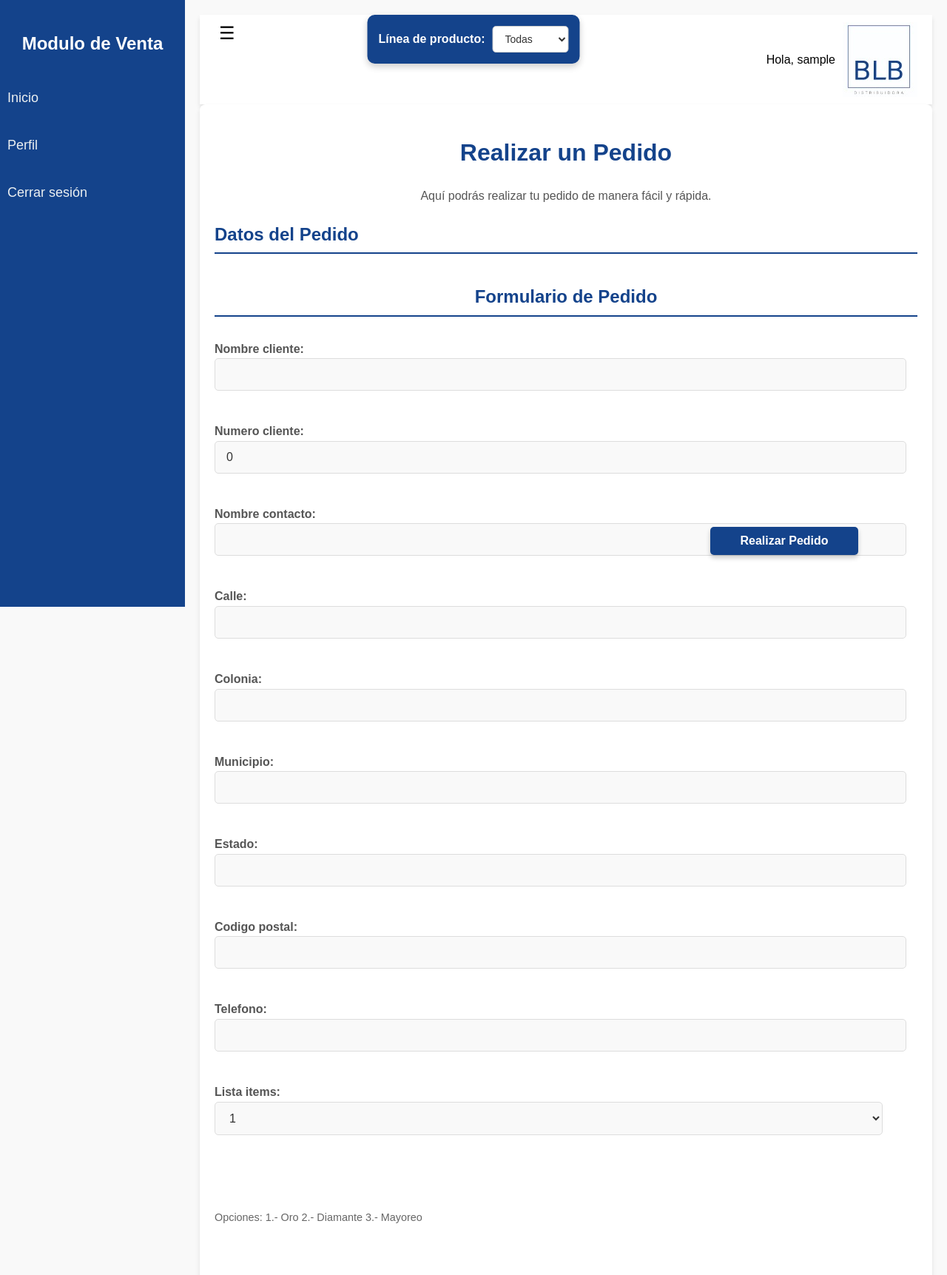
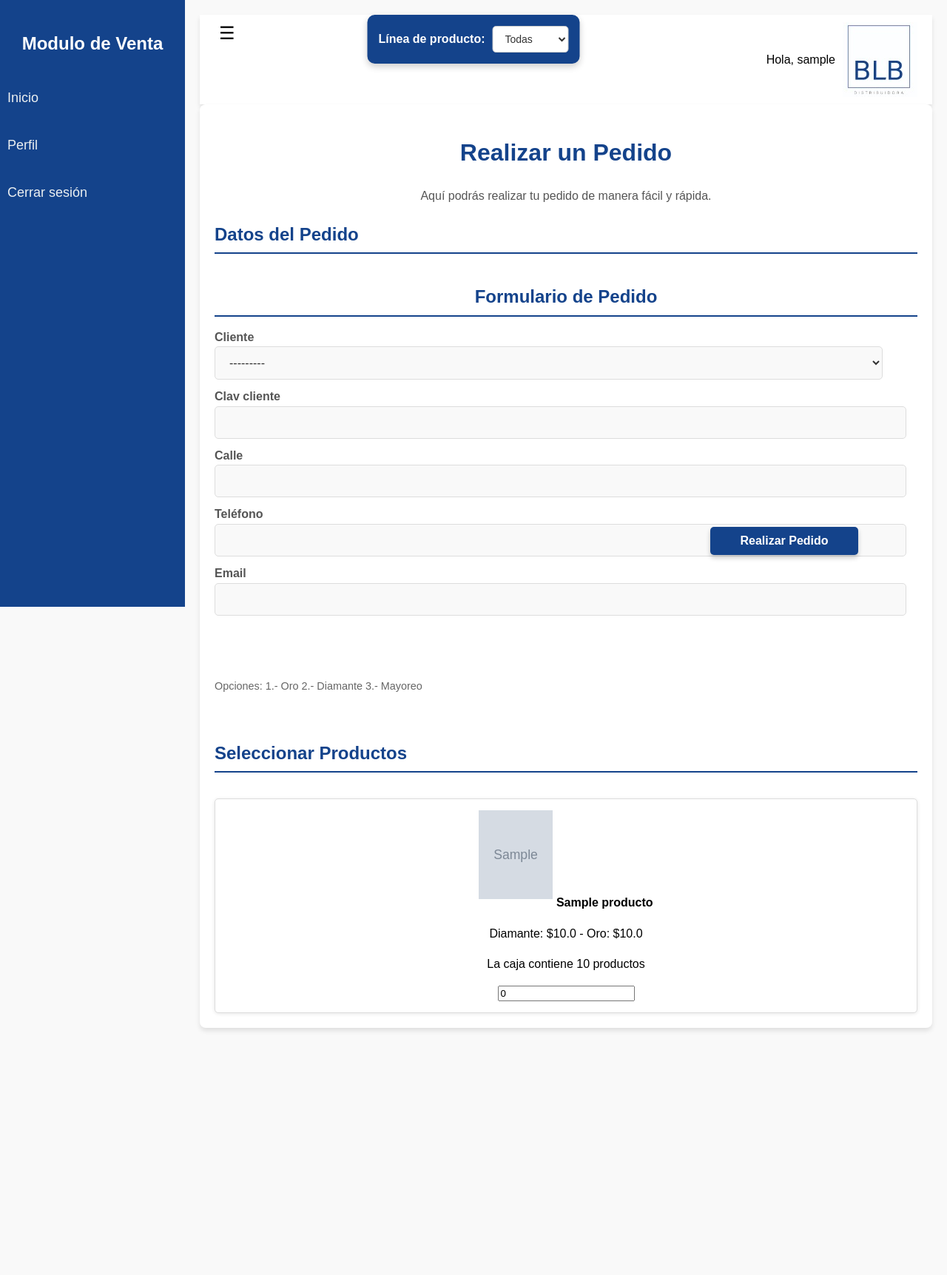
Before and after one commit to T-crtl/ventas, a Django app: page /modulo_ventas/realizar_pedido/ in a window 1280 px wide. Shown: the top 1723 px of the page at 74% size. After the commit the page ends 1393 px from the top, so only its background shows below. Run offline with Django 5.2, Linux system fonts and the light colour scheme; a user stored in the database is signed in; tables that the repository leaves empty hold one stand-in row (values such as "Sample post"); grey boxes marked "Sample" are stand-in pictures.

Commit message:
integrate clients ajax

```diff
--- a/modulo_ventas/forms.py
+++ b/modulo_ventas/forms.py
@@ -1,12 +1,15 @@
 from django import forms
-from .models import Pedido, Producto, DetallePedido
+from .models import Pedido, Producto, DetallePedido, Client
 from django.utils.safestring import mark_safe
 
 
 class PedidoForm(forms.ModelForm):
     class Meta:
         model = Pedido
-        fields = ['nombre_cliente', 'numero_cliente', 'nombre_contacto', 'calle', 'colonia', 'municipio', 'estado', 'codigo_postal', 'telefono', 'lista_items']
+        fields = ['nombre_contacto', 'calle', 'colonia', 'municipio', 'estado', 'codigo_postal', 'telefono', 'lista_items', 'estatus']
+
+    # Cambiar el campo cliente a un ModelChoiceField
+    cliente = forms.ModelChoiceField(queryset=Client.objects.all(), required=True)
 
 class DetallePedidoForm(forms.Form):
     # Creamos dinámicamente los campos de cantidades
--- a/modulo_ventas/models.py
+++ b/modulo_ventas/models.py
@@ -2,6 +2,43 @@
 from django.contrib.auth.models import User
 
 # Create your models here.
+
+class Client(models.Model):
+
+    CLASIF_CHOICES = [
+        ('FORANEO', 'FORANEO'),
+        ('LOCAL', 'LOCAL'),
+    ]
+
+    clave_cliente = models.BigIntegerField(unique=True)
+    nombre_cliente = models.CharField(verbose_name='Nombre de cliente' ,max_length=255, null=True, blank=True)
+    rfc = models.CharField(verbose_name='rfc de cliente',max_length=255, null=True, blank=True)
+    calle = models.CharField(verbose_name='calle',max_length=255, null=True, blank=True)
+    numint = models.CharField(verbose_name='numero interior', max_length=255, null=True, blank=True)
+    numext = models.CharField(verbose_name='numero exterior' ,max_length=255, null=True, blank=True)
+    colonia = models.CharField(verbose_name='Nombre de colonia',max_length=255, null=True, blank=True)
+    codigo = models.CharField(verbose_name='codigo postal' ,null=True, blank=True, max_length=5)
+    municipio = models.CharField(verbose_name='nombre de municipio', max_length=255, null=True, blank=True)
+    estado = models.CharField(verbose_name='nombre de estado', max_length=255, null=True, blank=True)
+    pais = models.CharField(verbose_name='nombre pais' ,max_length=255, blank=True, null=True)
+    telefono = models.CharField(verbose_name='numero de telefono' ,max_length=255, blank=True, null=True)
+    clasificacion = models.CharField(
+        max_length=20,
+        choices=CLASIF_CHOICES,
+        null=True,
+        blank=True,
+    )
+    curp = models.CharField(verbose_name='curp de cliente' ,max_length=18, null=True, blank= True)
+    email = models.EmailField(verbose_name='email cliente' ,max_length=255, null=True, blank=True)
+
+    def __str__(self):
+        return self.nombre_cliente
+
+    class Meta:
+        verbose_name = 'Cliente'
+        verbose_name_plural = 'Clientes'
+        ordering = ['nombre_cliente']
+
 class Pedido(models.Model):
     ESTATUS_CHOICES = [
         ('pendiente', 'Pendiente'),
@@ -9,7 +46,7 @@
         ('enviado', 'Enviado'),
     ]
 
-    nombre_cliente = models.CharField(max_length=255)
+    nombre_cliente = models.ForeignKey(Client, on_delete=models.CASCADE)
     numero_cliente = models.IntegerField(default=0)
     nombre_contacto = models.CharField(max_length=255, null=True, blank=True)
     fecha_creacion = models.DateTimeField(auto_now_add=True)
@@ -72,39 +109,3 @@
 
     def __str__(self):
         return f"{self.producto.nombre_producto} x {self.cantidad}"
-
-class Client(models.Model):
-
-    CLASIF_CHOICES = [
-        ('FORANEO', 'FORANEO'),
-        ('LOCAL', 'LOCAL'),
-    ]
-
-    clave_cliente = models.BigIntegerField(unique=True)
-    nombre_cliente = models.CharField(verbose_name='Nombre de cliente' ,max_length=255, null=True, blank=True)
-    rfc = models.CharField(verbose_name='rfc de cliente',max_length=255, null=True, blank=True)
-    calle = models.CharField(verbose_name='calle',max_length=255, null=True, blank=True)
-    numint = models.CharField(verbose_name='numero interior', max_length=255, null=True, blank=True)
-    numext = models.CharField(verbose_name='numero exterior' ,max_length=255, null=True, blank=True)
-    colonia = models.CharField(verbose_name='Nombre de colonia',max_length=255, null=True, blank=True)
-    codigo = models.CharField(verbose_name='codigo postal' ,null=True, blank=True, max_length=5)
-    municipio = models.CharField(verbose_name='nombre de municipio', max_length=255, null=True, blank=True)
-    estado = models.CharField(verbose_name='nombre de estado', max_length=255, null=True, blank=True)
-    pais = models.CharField(verbose_name='nombre pais' ,max_length=255, blank=True, null=True)
-    telefono = models.CharField(verbose_name='numero de telefono' ,max_length=255, blank=True, null=True)
-    clasificacion = models.CharField(
-        max_length=20,
-        choices=CLASIF_CHOICES,
-        null=True,
-        blank=True,
-    )
-    curp = models.CharField(verbose_name='curp de cliente' ,max_length=18, null=True, blank= True)
-    email = models.EmailField(verbose_name='email cliente' ,max_length=255, null=True, blank=True)
-
-    def __str__(self):
-        return self.nombre_cliente
-
-    class Meta:
-        verbose_name = 'Cliente'
-        verbose_name_plural = 'Clientes'
-        ordering = ['nombre_cliente']
--- a/modulo_ventas/templates/realizar_pedido.html
+++ b/modulo_ventas/templates/realizar_pedido.html
@@ -16,8 +16,6 @@
     </select>
 </form>
 
-
-<!-- test -->
 <!-- Pasar los IDs de los productos al JavaScript -->
 <div id="idsProductos" style="display: none;">{{ ids_productos|json_script:"idsProductos" }}</div>
 
@@ -26,13 +24,37 @@
     <h2 class="section-title">Datos del Pedido</h2>
     <form method="POST" class="pedido-form">
         {% csrf_token %}
+
         <!-- Datos del pedido -->
         <div class="form-section">
             <h3 class="form-title">Formulario de Pedido</h3>
             <div class="form-fields">
-                {{ form_pedido.as_p }}
+                <!-- Campo para seleccionar el cliente -->
+                <div class="form-group">
+                    <label for="id_cliente">Cliente</label>
+                    {{ form_pedido.cliente }} <!-- Aquí se mostrará el campo cliente del formulario -->
+                </div>
+
+                <!-- Campos de los datos del cliente (autocompletados) -->
+                <div class="form-group">
+                    <label for="numero_cliente">Clav cliente</label>
+                    <input type="text" id="numero_cliente" name="direccion_cliente" readonly>
+                </div>
+                <div class="form-group">
+                    <label for="calle_cliente">Calle</label>
+                    <input type="text" id="calle" name="direccion_cliente" readonly>
+                </div>
+                <div class="form-group">
+                    <label for="telefono_cliente">Teléfono</label>
+                    <input type="text" id="telefono" name="telefono_cliente" readonly>
+                </div>
+                <div class="form-group">
+                    <label for="email_cliente">Email</label>
+                    <input type="email" id="email" name="email_cliente" readonly>
                 </div>
             </div>
+        </div>
+
         <p class="product-list-info">Opciones: 1.- Oro 2.- Diamante 3.- Mayoreo</p>
 
         <!-- Productos -->
@@ -44,11 +66,18 @@
         <button type="submit" class="submit-btn">Realizar Pedido</button>
     </form>
 </div>
+
 <!-- Contenedor para los productos -->
-<div class="ocultar" id="productosContainer" >
+<div class="ocultar" id="productosContainer">
     {% include 'partials/productos.html' with productos=productos %}
 </div>
-<!-- JavaScript para manejar el filtrado con AJAX -->
+
+<!-- Campos ocultos para enviar los datos -->
+<input type="hidden" id="direccion_cliente_hidden" name="direccion_cliente" value="">
+<input type="hidden" id="telefono_cliente_hidden" name="telefono_cliente" value="">
+<input type="hidden" id="email_cliente_hidden" name="email_cliente" value="">
+
+<!-- JavaScript para manejar el filtrado con AJAX y autocompletar los datos del cliente -->
 <script>
     // Función para guardar las cantidades de todos los productos
     function guardarCantidades(idsProductos) {
@@ -106,5 +135,41 @@
                 console.error('Error en la solicitud Fetch:', error); // Depuración
             });
     });
+
+    // Esperamos a que el documento cargue completamente
+    document.addEventListener('DOMContentLoaded', function () {
+        const clienteSelect = document.getElementById('id_cliente');
+
+        clienteSelect.addEventListener('change', function () {
+            const clienteId = clienteSelect.value;  // Obtenemos el ID del cliente seleccionado
+            console.log("Cliente seleccionado:", clienteId); // Depuración
+
+            if (clienteId) {
+                // Realizamos la solicitud AJAX al backend para obtener los datos del cliente
+                fetch(`/modulo_ventas/obtener_datos_cliente/?cliente_id=${clienteId}`)
+                    .then(response => response.json())
+                    .then(data => {
+                        console.log("Datos del cliente:", data); // Depuración
+                        if (data.error) {
+                            alert(data.error);
+                        } else {
+                            // Llenamos los campos con los datos del cliente
+                            document.getElementById('numero_cliente').value = data.numero_cliente;
+                            document.getElementById('calle').value = data.calle;
+                            document.getElementById('colonia').value = data.colonia;
+                            document.getElementById('municipio').value = data.municipio;
+                            document.getElementById('estado').value = data.estado;
+                            document.getElementById('codigo').value = data.codigo;
+                            document.getElementById('email').value = data.email;
+                            document.getElementById('telefono').value = data.telefono;
+                        }
+                    })
+                    .catch(error => {
+                        console.error('Error al obtener datos del cliente:', error);
+                    });
+            }
+        });
+    });
+
 </script>
 {% endblock %}
--- a/modulo_ventas/urls.py
+++ b/modulo_ventas/urls.py
@@ -8,4 +8,5 @@
     path('ver_estatus_pedido/', views.ver_estatus_pedido, name='ver_estatus_pedido'),
     path('pedido/<int:pedido_id>/', views.detalle_pedido, name='detalle_pedido'),
     path('accounts/profile/ajustes/', views.perfil_empleado, name='perfil_empleado'),
+    path('obtener_datos_cliente/', views.obtener_datos_cliente, name='obtener_datos_cliente'),
 ]
--- a/modulo_ventas/views.py
+++ b/modulo_ventas/views.py
@@ -64,6 +64,8 @@
             # Guardar el pedido
             pedido = form_pedido.save(commit=False)
             pedido.vendedor = request.user  # Asigna el usuario actual
+            # Guardar el cliente
+            pedido.cliente = form_pedido.cleaned_data['cliente']  # Asocia el cliente al pedido
             pedido.save()
 
             # Guardar los detalles del pedido
@@ -173,3 +175,32 @@
 def perfil_empleado(request):
     user = request.user
     return render(request, 'perfil_empleado.html', {'user': user})
+
+@login_required
+def obtener_datos_cliente(request):
+    # Obtenemos el cliente_id desde la solicitud GET
+    cliente_id = request.GET.get('cliente_id')
+
+    # Si se proporciona un cliente_id
+    if cliente_id:
+        try:
+            cliente = Client.objects.get(id=cliente_id)  # Obtenemos el cliente desde la base de datos
+            # Devolvemos los datos del cliente como JSON
+            if not cliente.numint:
+                codigo = f"{cliente.numext}"
+            else:
+                codigo = f"{cliente.numext} {cliente.numint}"
+            data = {
+                'numero_cliente': cliente.clave_cliente,
+                'calle': cliente.calle,
+                'colonia': cliente.colonia,
+                'municipio': cliente.municipio,
+                'estado': cliente.estado,
+                'codigo': codigo,
+                'email': cliente.email,
+                'telefono': cliente.telefono,
+            }
+            return JsonResponse(data)
+        except Client.DoesNotExist:
+            return JsonResponse({'error': 'Cliente no encontrado'}, status=404)  # Error si el cliente no existe
+    return JsonResponse({'error': 'ID de cliente no proporcionado'}, status=400)  # Error si no se proporciona un cliente_id
```
Also changed, not shown: modulo_ventas/migrations/0023_alter_pedido_nombre_cliente.py (added). Lines whose indentation alone changed are shown as unchanged.
